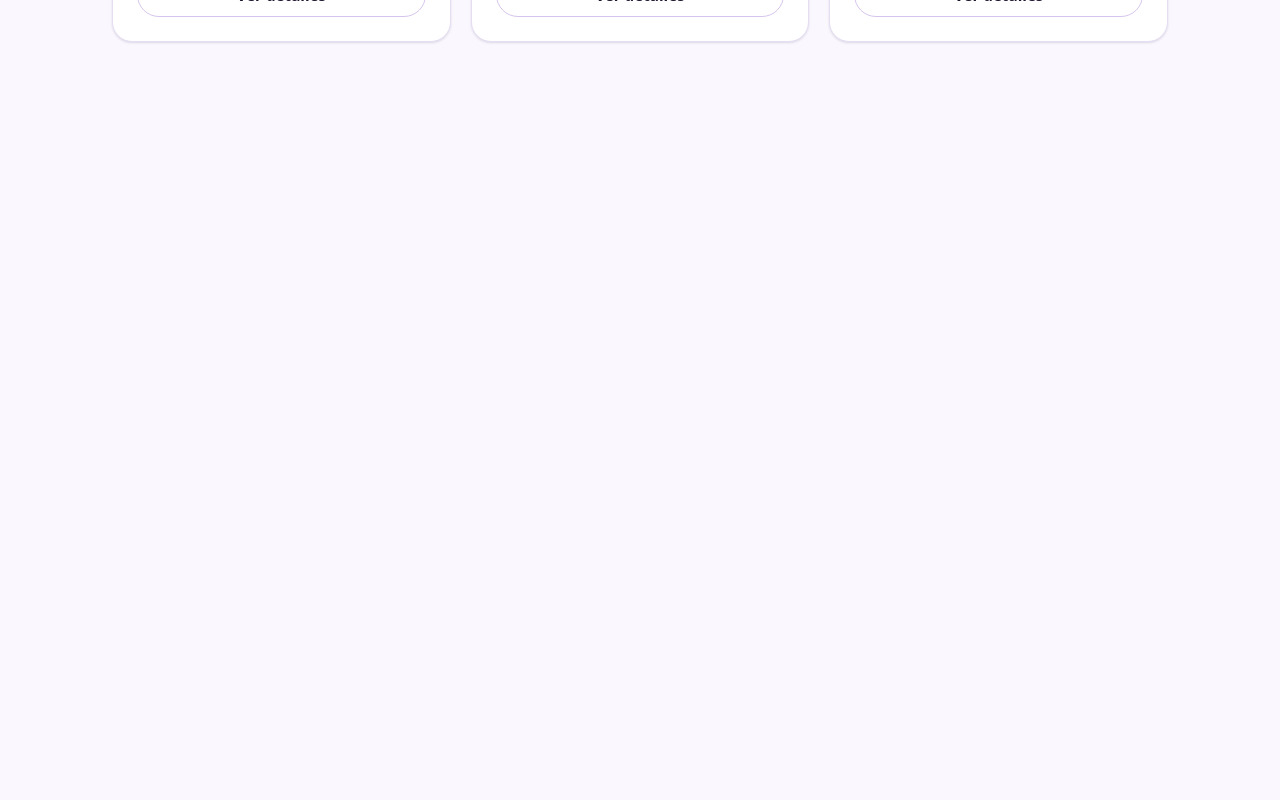
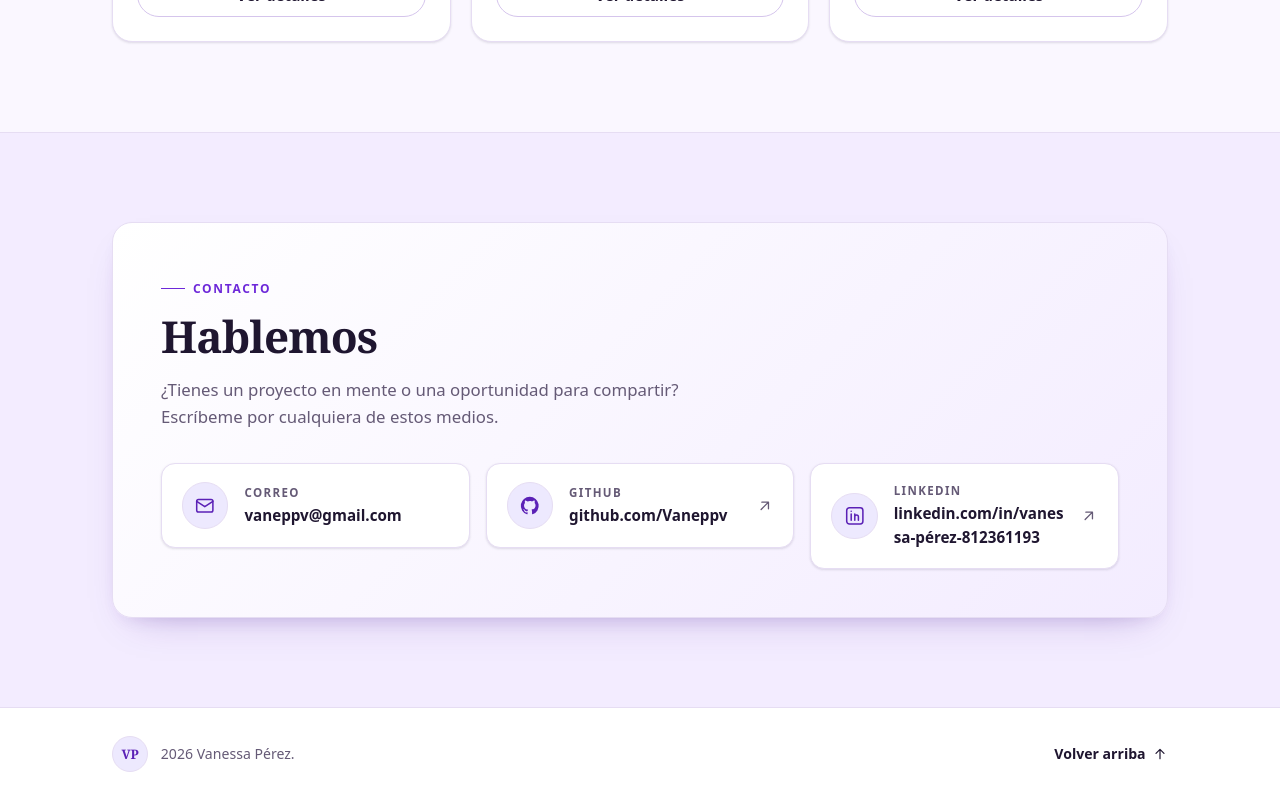
Before and after one commit to Vaneppv/Portafolio-React, a React (Vite) app in the folder mi-portafolio/: page / in a window 1280 px wide. Shown: the part 2830-3630 px from the top of the page. Before the commit the page ends 2962 px from the top, so only its background shows below. Built offline with nearby package versions, Linux system fonts and the light colour scheme.

Commit message:
feat: add contact section and footer

```diff
--- a/mi-portafolio/src/App.css
+++ b/mi-portafolio/src/App.css
@@ -651,3 +651,190 @@
     right: 0.6rem;
   }
 }
+
+.contact {
+  border-top: 1px solid var(--border);
+  background: var(--surface-alt);
+}
+
+.contact__panel {
+  padding: clamp(1.5rem, 4vw, 3rem);
+  border: 1px solid var(--border);
+  border-radius: var(--radius-lg);
+  background: linear-gradient(135deg, var(--surface), var(--surface-alt));
+  box-shadow: var(--shadow);
+}
+
+.contact__header {
+  max-width: 46rem;
+}
+
+.contact__grid {
+  display: grid;
+  grid-template-columns: repeat(auto-fit, minmax(15rem, 1fr));
+  gap: 1rem;
+  margin-top: 2rem;
+}
+
+.contact-card {
+  display: flex;
+  align-items: center;
+  gap: 1rem;
+  min-height: 5rem;
+  padding: 1.15rem 1.25rem;
+  border: 1px solid var(--border);
+  border-radius: var(--radius-md);
+  background: var(--surface);
+  box-shadow: var(--shadow-sm);
+  text-decoration: none;
+  transition:
+    transform var(--transition),
+    border-color var(--transition),
+    box-shadow var(--transition);
+}
+
+.contact-card:hover {
+  border-color: var(--primary);
+  box-shadow: var(--shadow);
+  text-decoration: none;
+  transform: translateY(-2px);
+}
+
+.contact-card__icon {
+  display: grid;
+  place-items: center;
+  width: 2.9rem;
+  height: 2.9rem;
+  flex: none;
+  border: 1px solid var(--border);
+  border-radius: 50%;
+  background: var(--primary-soft);
+  color: var(--primary-strong);
+}
+
+.contact-card__icon svg {
+  width: 1.35rem;
+  height: 1.35rem;
+}
+
+.contact-card__body {
+  display: flex;
+  flex-direction: column;
+  min-width: 0;
+}
+
+.contact-card__label {
+  color: var(--text-muted);
+  font-size: 0.72rem;
+  font-weight: 700;
+  letter-spacing: 0.12em;
+  text-transform: uppercase;
+}
+
+.contact-card__value {
+  color: var(--text-h);
+  font-size: 0.95rem;
+  font-weight: 600;
+  overflow-wrap: anywhere;
+}
+
+.contact-card__arrow {
+  width: 1.1rem;
+  height: 1.1rem;
+  margin-left: auto;
+  flex: none;
+  color: var(--text-muted);
+  transition: color var(--transition);
+}
+
+.contact-card:hover .contact-card__arrow {
+  color: var(--primary);
+}
+
+.contact__empty {
+  margin-top: 2rem;
+  padding: 2rem;
+  border: 1px dashed var(--border-strong);
+  border-radius: var(--radius-lg);
+  color: var(--text-muted);
+  text-align: center;
+}
+
+.site-footer {
+  border-top: 1px solid var(--border);
+  background: var(--surface);
+}
+
+.site-footer__inner {
+  display: flex;
+  flex-wrap: wrap;
+  align-items: center;
+  justify-content: space-between;
+  gap: 1rem;
+  padding-block: 1.75rem;
+}
+
+.site-footer__identity {
+  display: flex;
+  align-items: center;
+  gap: 0.8rem;
+}
+
+.site-footer__brand {
+  display: grid;
+  place-items: center;
+  width: 2.25rem;
+  height: 2.25rem;
+  border: 1px solid var(--border);
+  border-radius: 50%;
+  background: var(--primary-soft);
+  color: var(--primary-strong);
+  font-family: var(--font-heading);
+  font-size: 0.82rem;
+  font-weight: 700;
+  letter-spacing: -0.02em;
+}
+
+.site-footer__credit {
+  color: var(--text-muted);
+  font-size: 0.88rem;
+}
+
+.site-footer__top {
+  display: inline-flex;
+  align-items: center;
+  gap: 0.4rem;
+  color: var(--text-h);
+  font-size: 0.88rem;
+  font-weight: 600;
+  text-decoration: none;
+}
+
+.site-footer__top:hover {
+  color: var(--primary);
+  text-decoration: none;
+}
+
+.site-footer__top svg {
+  width: 1rem;
+  height: 1rem;
+}
+
+@media (max-width: 640px) {
+  .contact__panel {
+    padding: 1.25rem;
+  }
+
+  .contact__grid {
+    gap: 0.75rem;
+  }
+
+  .contact-card {
+    padding: 1rem;
+  }
+
+  .site-footer__inner {
+    align-items: flex-start;
+    flex-direction: column;
+  }
+}
--- a/mi-portafolio/src/App.jsx
+++ b/mi-portafolio/src/App.jsx
@@ -1,4 +1,6 @@
 import './App.css'
+import Contacto from './components/Contacto'
+import Footer from './components/Footer'
 import Habilidades from './components/Habilidades'
 import Hero from './components/Hero'
 import Proyectos from './components/Proyectos'
@@ -6,7 +8,7 @@ import Trayectoria from './components/Trayectoria'
 import { portafolioData } from './data/portafolioData'
 
 function App() {
-  const { perfil, habilidades, trayectoria, proyectos } = portafolioData
+  const { perfil, habilidades, trayectoria, proyectos, contacto } = portafolioData
 
   return (
     <div className="app-shell">
@@ -15,7 +17,9 @@ function App() {
         <Habilidades habilidades={habilidades} />
         <Trayectoria trayectoria={trayectoria} />
         <Proyectos proyectos={proyectos} />
+        <Contacto contacto={contacto} />
       </main>
+      <Footer perfil={perfil} />
     </div>
   )
 }
--- /dev/null
+++ b/mi-portafolio/src/components/Contacto.jsx
@@ -0,0 +1,165 @@
+function IconoCorreo() {
+  return (
+    <svg
+      viewBox="0 0 24 24"
+      fill="none"
+      stroke="currentColor"
+      strokeWidth="1.7"
+      strokeLinecap="round"
+      strokeLinejoin="round"
+      aria-hidden="true"
+      focusable="false"
+    >
+      <rect x="3" y="5" width="18" height="14" rx="2" />
+      <path d="m3 7 9 6 9-6" />
+    </svg>
+  )
+}
+
+function IconoGitHub() {
+  return (
+    <svg
+      viewBox="0 0 24 24"
+      fill="currentColor"
+      aria-hidden="true"
+      focusable="false"
+    >
+      <path d="M12 2a10 10 0 0 0-3.16 19.49c.5.09.68-.22.68-.48v-1.7c-2.78.6-3.37-1.34-3.37-1.34-.45-1.16-1.11-1.47-1.11-1.47-.91-.62.07-.61.07-.61 1 .07 1.53 1.03 1.53 1.03.89 1.52 2.34 1.08 2.91.83.09-.65.35-1.09.63-1.34-2.22-.25-4.56-1.11-4.56-4.94 0-1.09.39-1.98 1.03-2.68-.1-.25-.45-1.27.1-2.65 0 0 .84-.27 2.75 1.02A9.5 9.5 0 0 1 12 6.8c.85 0 1.7.11 2.5.33 1.91-1.29 2.75-1.02 2.75-1.02.55 1.38.2 2.4.1 2.65.64.7 1.03 1.59 1.03 2.68 0 3.84-2.34 4.69-4.57 4.94.36.31.68.92.68 1.85v2.74c0 .27.18.58.69.48A10 10 0 0 0 12 2Z" />
+    </svg>
+  )
+}
+
+function IconoLinkedIn() {
+  return (
+    <svg
+      viewBox="0 0 24 24"
+      fill="none"
+      stroke="currentColor"
+      strokeWidth="1.7"
+      strokeLinecap="round"
+      strokeLinejoin="round"
+      aria-hidden="true"
+      focusable="false"
+    >
+      <rect x="3" y="3" width="18" height="18" rx="3" />
+      <path d="M8 10v7M8 7v.01M12 17v-4a2 2 0 0 1 4 0v4M12 10v7" />
+    </svg>
+  )
+}
+
+function formatearEnlace(url) {
+  try {
+    const { hostname, pathname } = new URL(url)
+    const host = hostname.replace(/^www\./, '')
+    const ruta = decodeURIComponent(pathname).replace(/\/$/, '')
+    return `${host}${ruta}`
+  } catch {
+    return url
+  }
+}
+
+function Contacto({ contacto = {} }) {
+  const medios = [
+    contacto.email && {
+      id: 'email',
+      etiqueta: 'Correo',
+      valor: contacto.email,
+      href: `mailto:${contacto.email}`,
+      externo: false,
+      icono: <IconoCorreo />,
+    },
+    contacto.github && {
+      id: 'github',
+      etiqueta: 'GitHub',
+      valor: formatearEnlace(contacto.github),
+      href: contacto.github,
+      externo: true,
+      icono: <IconoGitHub />,
+    },
+    contacto.linkedin && {
+      id: 'linkedin',
+      etiqueta: 'LinkedIn',
+      valor: formatearEnlace(contacto.linkedin),
+      href: contacto.linkedin,
+      externo: true,
+      icono: <IconoLinkedIn />,
+    },
+  ].filter(Boolean)
+
+  return (
+    <section
+      id="contacto"
+      className="section contact"
+      aria-labelledby="contact-title"
+    >
+      <div className="container">
+        <div className="contact__panel">
+          <header className="contact__header">
+            <p className="section__eyebrow">Contacto</p>
+            <h2 id="contact-title" className="section__title">
+              Hablemos
+            </h2>
+            <p className="section__intro">
+              ¿Tienes un proyecto en mente o una oportunidad para compartir?
+              Escríbeme por cualquiera de estos medios.
+            </p>
+          </header>
+
+          {medios.length > 0 ? (
+            <ul className="contact__grid">
+              {medios.map((medio) => (
+                <li key={medio.id}>
+                  <a
+                    className="contact-card"
+                    href={medio.href}
+                    target={medio.externo ? '_blank' : undefined}
+                    rel={medio.externo ? 'noopener noreferrer' : undefined}
+                  >
+                    <span className="contact-card__icon" aria-hidden="true">
+                      {medio.icono}
+                    </span>
+                    <span className="contact-card__body">
+                      <span className="contact-card__label">
+                        {medio.etiqueta}
+                      </span>
+                      <span className="contact-card__value">
+                        {medio.valor}
+                      </span>
+                    </span>
+                    {medio.externo && (
+                      <>
+                        <svg
+                          className="contact-card__arrow"
+                          viewBox="0 0 24 24"
+                          fill="none"
+                          stroke="currentColor"
+                          strokeWidth="1.8"
+                          strokeLinecap="round"
+                          strokeLinejoin="round"
+                          aria-hidden="true"
+                          focusable="false"
+                        >
+                          <path d="M7 17 17 7M8 7h9v9" />
+                        </svg>
+                        <span className="visually-hidden">
+                          {' '}
+                          (se abre en una nueva pestaña)
+                        </span>
+                      </>
+                    )}
+                  </a>
+                </li>
+              ))}
+            </ul>
+          ) : (
+            <p className="contact__empty">
+              No hay medios de contacto disponibles.
+            </p>
+          )}
+        </div>
+      </div>
+    </section>
+  )
+}
+
+export default Contacto
--- /dev/null
+++ b/mi-portafolio/src/components/Footer.jsx
@@ -0,0 +1,38 @@
+import { obtenerIniciales } from '../utils/proyecto'
+
+function Footer({ perfil }) {
+  const anio = new Date().getFullYear()
+
+  return (
+    <footer className="site-footer">
+      <div className="container site-footer__inner">
+        <div className="site-footer__identity">
+          <span className="site-footer__brand" aria-hidden="true">
+            {obtenerIniciales(perfil.nombre)}
+          </span>
+          <p className="site-footer__credit">
+            {anio} {perfil.nombre}.
+          </p>
+        </div>
+
+        <a className="site-footer__top" href="#perfil">
+          Volver arriba
+          <svg
+            viewBox="0 0 24 24"
+            fill="none"
+            stroke="currentColor"
+            strokeWidth="1.8"
+            strokeLinecap="round"
+            strokeLinejoin="round"
+            aria-hidden="true"
+            focusable="false"
+          >
+            <path d="M12 19V5M6 11l6-6 6 6" />
+          </svg>
+        </a>
+      </div>
+    </footer>
+  )
+}
+
+export default Footer
```
